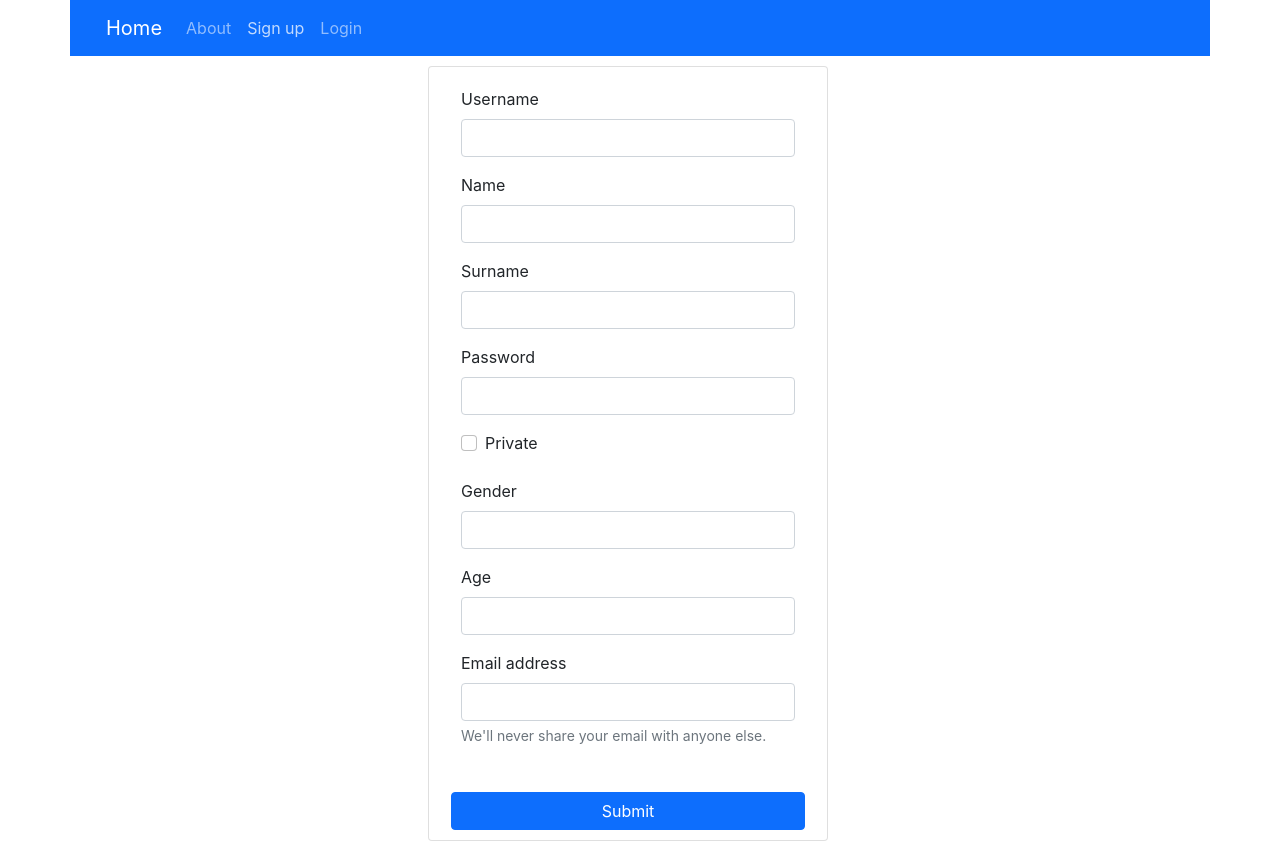
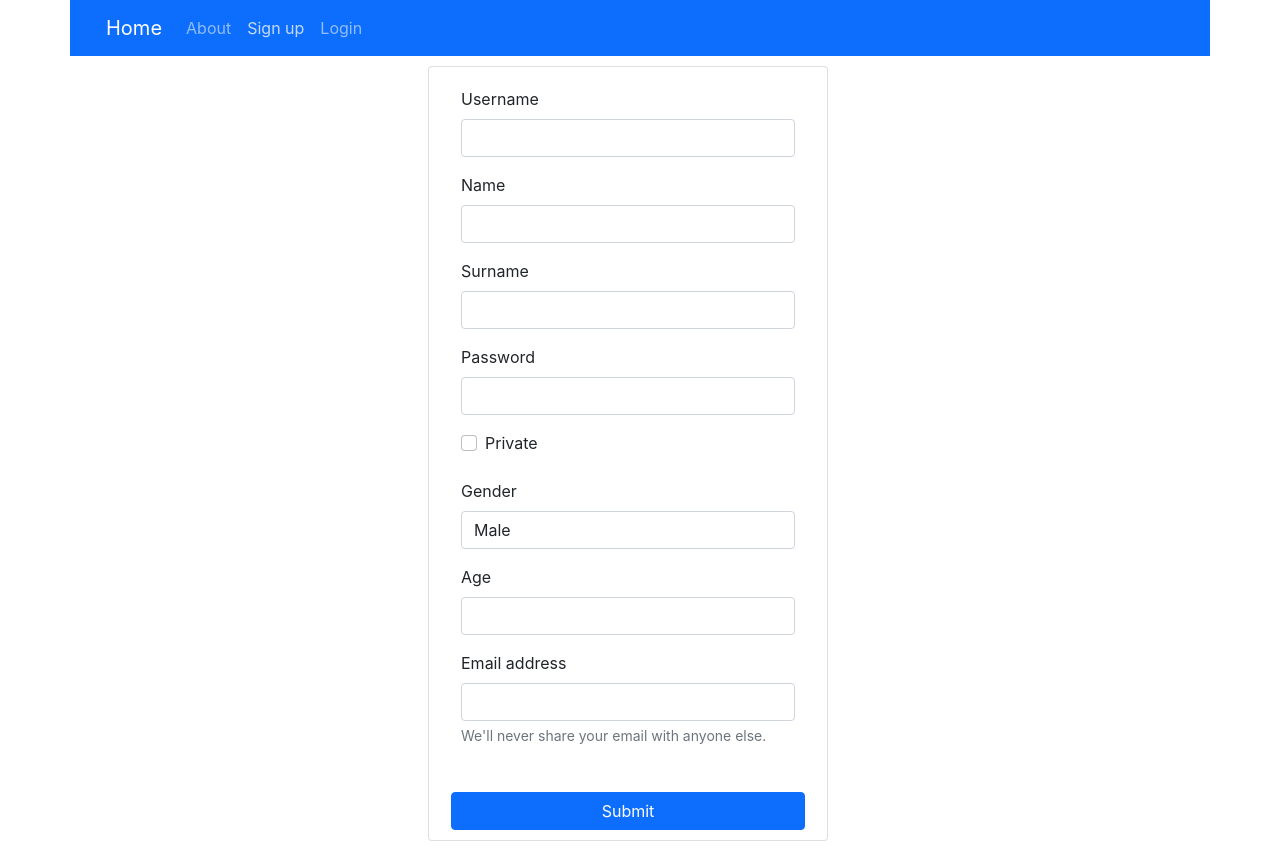
Before and after one commit to ahlinj/sports-events-finder, a React (Create React App) app in the folder front-end/: page / in a window 1280 px wide. Both pictures are taken after a click on the link "Sign up". Built offline with nearby package versions, Linux system fonts and the light colour scheme; no server answers.

Commit message:
added gender change option

```diff
--- a/front-end/src/CustomComponents/SignupView.js
+++ b/front-end/src/CustomComponents/SignupView.js
@@ -77,9 +77,13 @@ class SignupView extends React.Component
     <input onChange={(e)=>this.handleCheckboxChange(e)} name="isPrivate" type="checkbox" className="form-check-input" id="exampleInputEmail11" />
   </div>
   <div className="mb-3">
-    <label className="form-label">Gender</label>
-    <input onChange={(e)=>this.QGetTextFromField(e)} name="gender" type="text" className="form-control" id="exampleInputEmail1" />
-  </div>
+            <label className="form-label">Gender</label>
+            <select onChange={(e)=>this.QGetTextFromField(e)} name="gender" className="form-control" value={this.state.user.gender}>
+              <option value="m">Male</option>
+              <option value="f">Female</option>
+              <option value="o">Other</option>
+            </select>
+          </div>
   <div className="mb-3">
     <label className="form-label">Age</label>
     <input onChange={(e)=>this.QGetTextFromField(e)} name="age" type="text" className="form-control" id="exampleInputEmail1"/>
```
